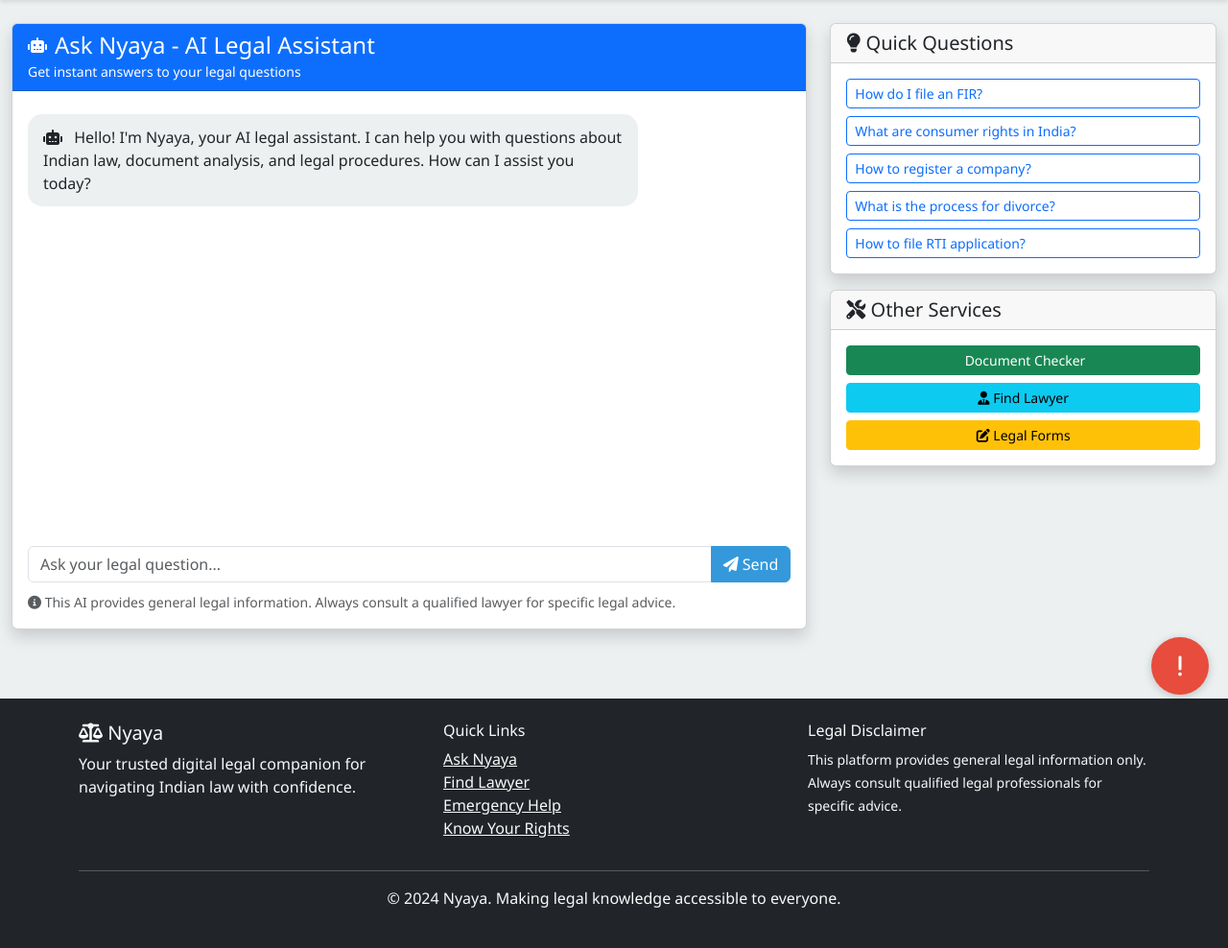
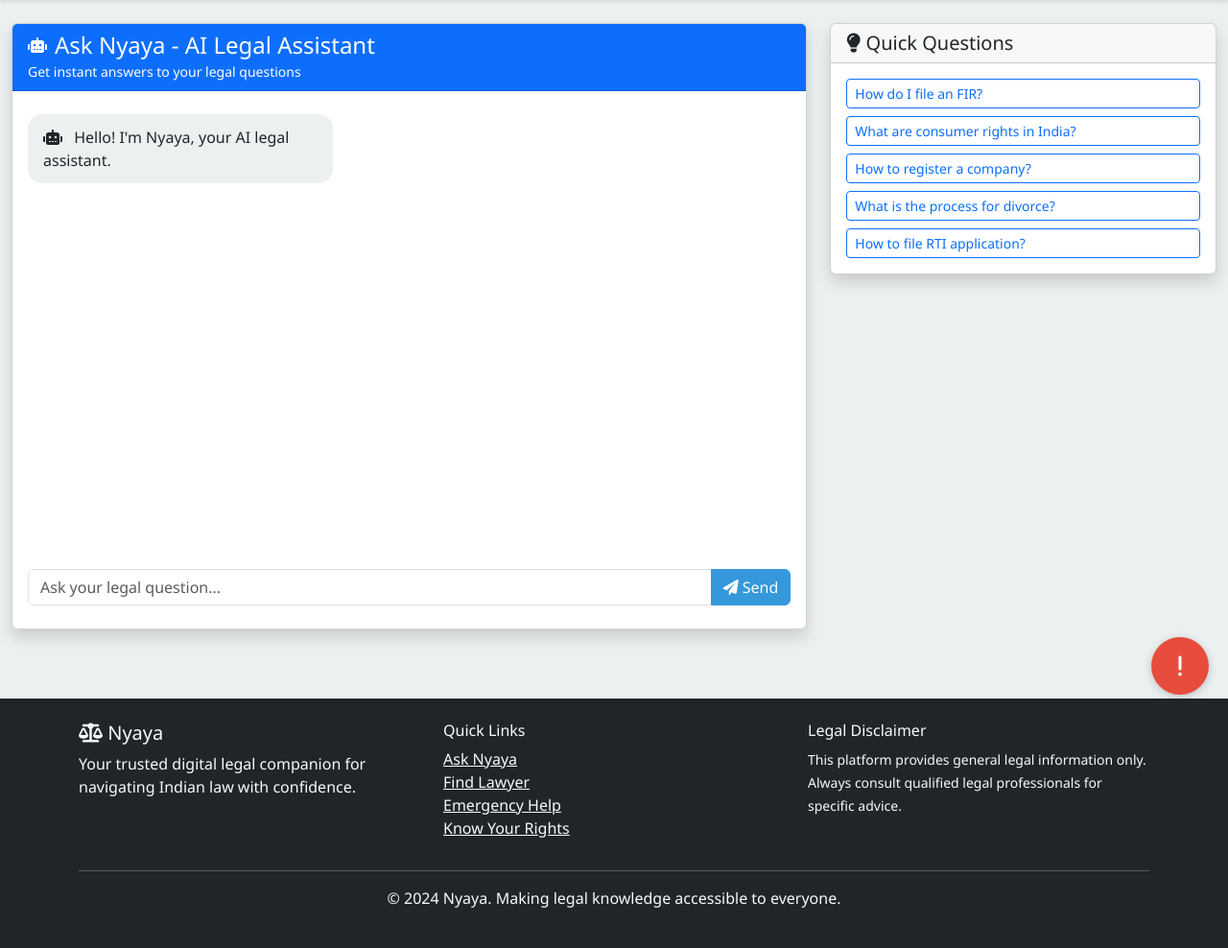
Before and after one commit to AmulyaSKumar/gothila, a Flask app: template templates/chat/chat.html in a window 1280 px wide. Shown: the part 56-1044 px from the top of the page at 96% size. Run offline with Flask 3, Linux system fonts and the light colour scheme; the template is opened without the code that fills it, so the values that code supplies are empty.

Commit message:
Update chat.html

```diff
--- a/templates/chat/chat.html
+++ b/templates/chat/chat.html
@@ -17,9 +17,9 @@
 
                 <div class="card-body d-flex flex-column" style="height: 70vh;">
                     <div id="chat-messages" class="flex-grow-1 overflow-auto mb-3" style="max-height: 500px;">
-                        <div class="chat-bubble">
-                            <i class="fas fa-robot me-2"></i>
-                            Hello! I'm Nyaya, your AI legal assistant. I can help you with questions about Indian law, document analysis, and legal procedures. How can I assist you today?
+                        <div class="chat-bubble" style="max-width: 40%;">
+                            <i class="fas fa-robot me-2 "></i>
+                            Hello! I'm Nyaya, your AI legal assistant.
                         </div>
                     </div>
 
@@ -35,10 +35,7 @@
                     </div>
 
                     <div class="mt-2">
-                        <small class="text-muted">
-                            <i class="fas fa-info-circle"></i>
-                            This AI provides general legal information. Always consult a qualified lawyer for specific legal advice.
-                        </small>
+
                     </div>
                 </div>
             </div>
@@ -70,26 +67,7 @@
                 </div>
             </div>
 
-            <div class="card shadow mt-3">
-                <div class="card-header">
-                    <h5 class="mb-0"><i class="fas fa-tools"></i> Other Services</h5>
-                </div>
-                <div class="card-body">
-                    <div class="d-grid gap-2">
-                        <a href="{{ url_for('upload_file') }}" class="btn btn-success btn-sm">
-                            <i class="fas fa-file-check"></i> Document Checker
-                        </a>
-                        <a href="{{ url_for('find_lawyer') }}" class="btn btn-info btn-sm">
-                            <i class="fas fa-user-tie"></i> Find Lawyer
-                        </a>
-                        <a href="{{ url_for('legal_forms') }}" class="btn btn-warning btn-sm">
-                            <i class="fas fa-edit"></i> Legal Forms
-                        </a>
-                    </div>
-                </div>
-            </div>
-        </div>
-    </div>
+
 </div>
 {% endblock %}
 
```
